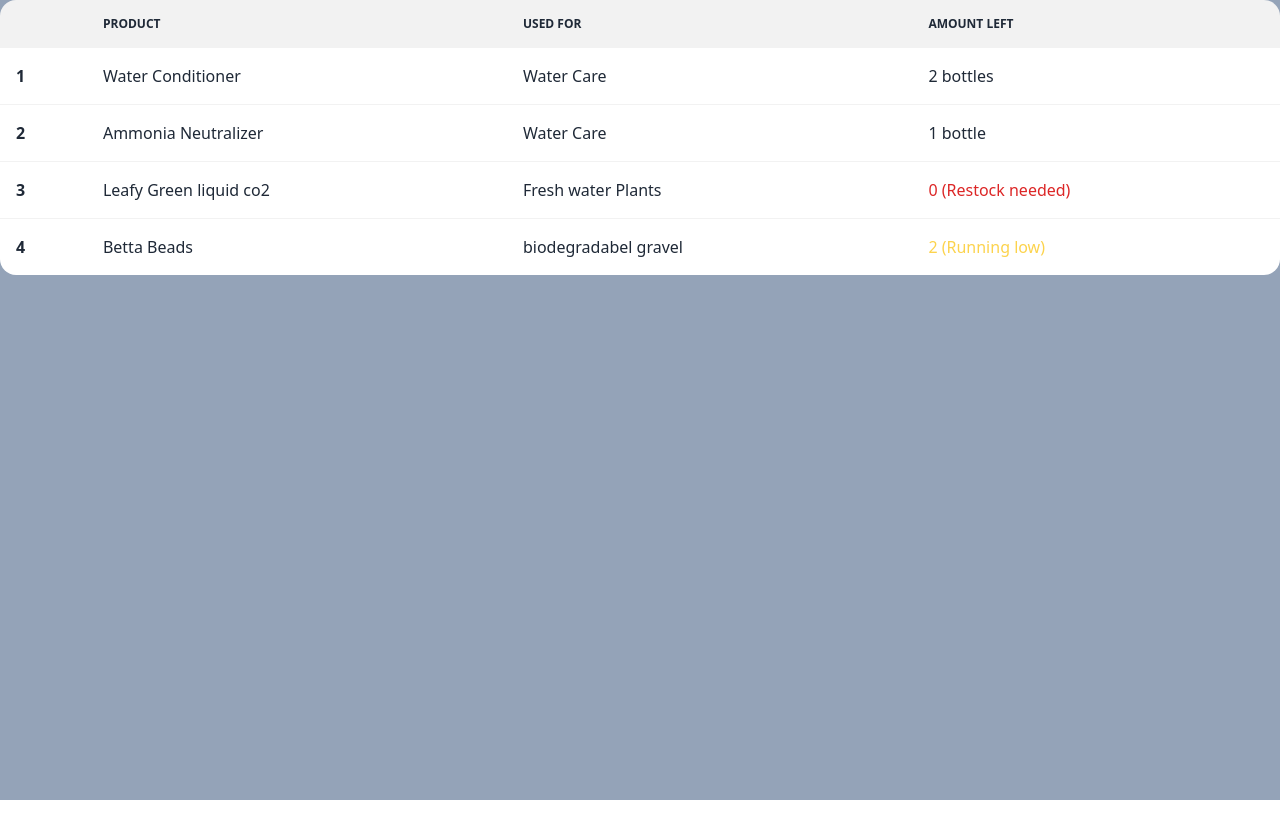
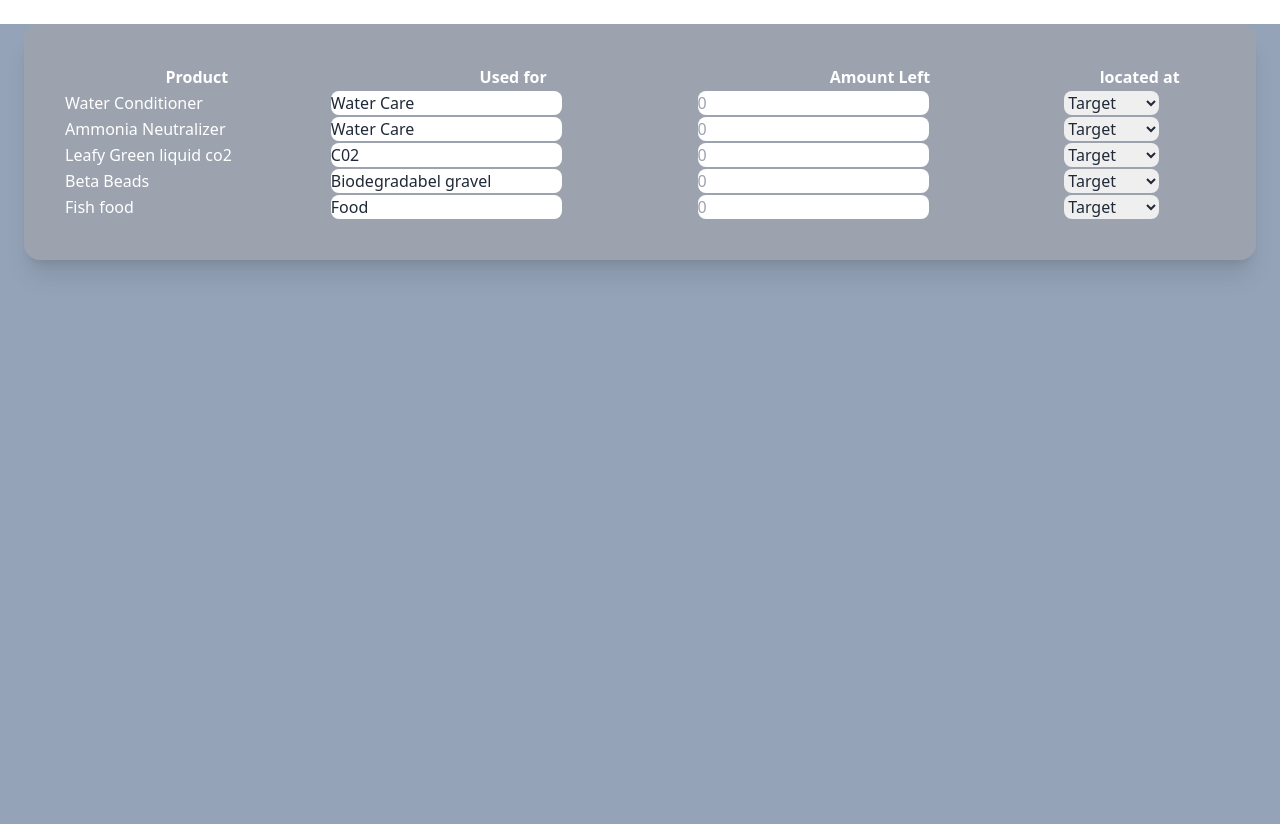
Before and after one commit to darkimpow/Deliverable-12-Fish-Tank-Controller, a plain HTML site: page Supply.html in a window 1280 px wide. Before the commit the page ends 800 px from the top, so only its background shows below. Drawn offline with nearby package versions, Linux system fonts and the light colour scheme.

Commit message:
changed layout of supply page

```diff
--- a/Supply.html
+++ b/Supply.html
@@ -1,4 +1,3 @@
-
 <!DOCTYPE html>
 <html>
 <head>
@@ -8,56 +7,133 @@
 </head>
 
 <body>
+
     <body class="h-screen bg-slate-400">
-                                                        <!--supply page-->
-        <div class="overflow-x-auto">
-            <table class="table w-full">
-                  <!-- head -->
+                                        <!--Supply Table outline-->
+            <div class="rounded-box shadow-xl p-10 m-6 bg-gray-400">
+            <table id="example" class="display" style="width:100%">
                 <thead>
                         <tr>
-                <th></th>
-                <th>Product</th>
-                <th>Used for</th>
-                <th>Amount left</th>
+                            <th class="text-white">Product</th>
+                            <th class="text-white">Used for</th>
+                            <th class="text-white">Amount Left</th>
+                            <th class="text-white">located at</th>
                         </tr>
                 </thead>
                 <tbody>
-                                                         <!-- row 1 -->
                     <tr>
-                <th>1</th>
-                <td>Water Conditioner</td>
-                <td>Water Care</td>
-                <td>2 bottles</td>
+                        <td class="text-white">Water Conditioner</td>
+                        <td><input class="rounded-lg" type="text" id="row-1-age" name="row-1-age" value="Water Care"></td>
+                        <td><input class="rounded-lg" type="text" id="row-1-position" name="row-1-position" placeholder="0"></td>
+                        <td><select class="rounded-lg" size="1" id="row-1-office" name="row-1-office">
+                            <option value="Edinburgh" selected="selected">
+                                Target
+                            </option>
+                            <option value="London">
+                                Walmart
+                            </option>
+                            <option value="New York">
+                                Costco
+                            </option>
+                            <option value="San Francisco">
+                                Bj's
+                            </option>
+                            <option value="Tokyo">
+                                Wegmans
+                            </option>
+                        </select></td>
                     </tr>
-                                                          <!-- row 2 -->
-                <tr class="hover">
-                <th>2</th>
-                <td>Ammonia Neutralizer</td>
-                <td>Water Care</td>
-                <td>1 bottle</td>
+                <tr>
+                    <td class="text-white">Ammonia Neutralizer</td>
+                    <td><input class="rounded-lg" type="text" id="row-2-age" name="row-2-age" value="Water Care"></td>
+                    <td><input class="rounded-lg" type="text" id="row-2-position" name="row-2-position" placeholder="0"></td>
+                    <td><select class="rounded-lg" size="1" id="row-2-office" name="row-2-office">
+                        <option value="Edinburgh" selected="selected">
+                            Target
+                        </option>
+                        <option value="London">
+                            Walmart
+                        </option>
+                        <option value="New York">
+                            Costco
+                        </option>
+                        <option value="San Francisco">
+                            Bj's
+                        </option>
+                        <option value="Tokyo">
+                            Wegmans
+                        </option>
+                    </select></td>
                 </tr>
-                                                         <!-- row 3 -->
                 <tr>
-                 <th>3</th>
-                <td>Leafy Green liquid co2</td>
-                <td>Fresh water Plants</td>
-                <td class="text-red-600">0 (Restock needed)</td>
+                    <td class="text-white">Leafy Green liquid co2</td>
+                    <td><input class="rounded-lg" type="text" id="row-3-age" name="row-3-age" value="C02"></td>
+                    <td><input class="rounded-lg" type="text" id="row-3-position" name="row-3-position" placeholder="0">
+                    </td>
+                    <td><select class="rounded-lg" size="1" id="row-3-office" name="row-3-office">
+                        <option value="Edinburgh" selected="selected">
+                            Target
+                        </option>
+                        <option value="London">
+                            Walmart
+                        </option>
+                        <option value="New York">
+                            Costco
+                        </option>
+                        <option value="San Francisco">
+                            Bj's
+                        </option>
+                        <option value="Tokyo">
+                            Wegmans
+                        </option>
+                    </select></td>
                 </tr>
-                                                        <!--row 4-->
-                <tr class="hover">
-                <th>4</th>
-                <td>Betta Beads</td>
-                <td>biodegradabel gravel</td>
-                <td class="text-amber-300"> 2 (Running low)</td>
+                <tr>
+                    <td class="text-white">Beta Beads</td>
+                    <td><input class="rounded-lg" type="text" id="row-3-age" name="row-3-age" value="Biodegradabel gravel"></td>
+                    <td><input class="rounded-lg" type="text" id="row-3-position" name="row-3-position" placeholder="0">
+                    </td>
+                    <td><select class="rounded-lg" size="1" id="row-3-office" name="row-3-office">
+                        <option value="Edinburgh" selected="selected">
+                            Target
+                        </option>
+                        <option value="London">
+                            Walmart
+                        </option>
+                        <option value="New York">
+                            Costco
+                        </option>
+                        <option value="San Francisco">
+                            Bj's
+                        </option>
+                        <option value="Tokyo">
+                            Wegmans
+                    </select></td>
+
                  </tr>
-
+                        <tr>
+                            <td class="text-white">Fish food</td>
+                            <td><input class="rounded-lg" type="text" id="row-3-age" name="row-3-age" value="Food"></td>
+                            <td><input class="rounded-lg" type="text" id="row-3-position" name="row-3-position" placeholder="0">
+                            </td>
+                            <td><select class="rounded-lg" size="1" id="row-3-office" name="row-3-office">
+                                <option value="Edinburgh" selected="selected">
+                                    Target
+                                </option>
+                                <option value="London">
+                                    Walmart
+                                </option>
+                                <option value="New York">
+                                    Costco
+                                </option>
+                                <option value="San Francisco">
+                                    Bj's
+                                </option>
+                                <option value="Tokyo">
+                                    Wegmans
+                            </select>
+                        </tr>
+                    </div>
             </tbody>
-            </table>
-        </div>
-
-
-
-
-
         </body>
     </html>
```
Also changed, not shown: main.html (+79 -12 lines). Lines whose indentation alone changed are shown as unchanged.
